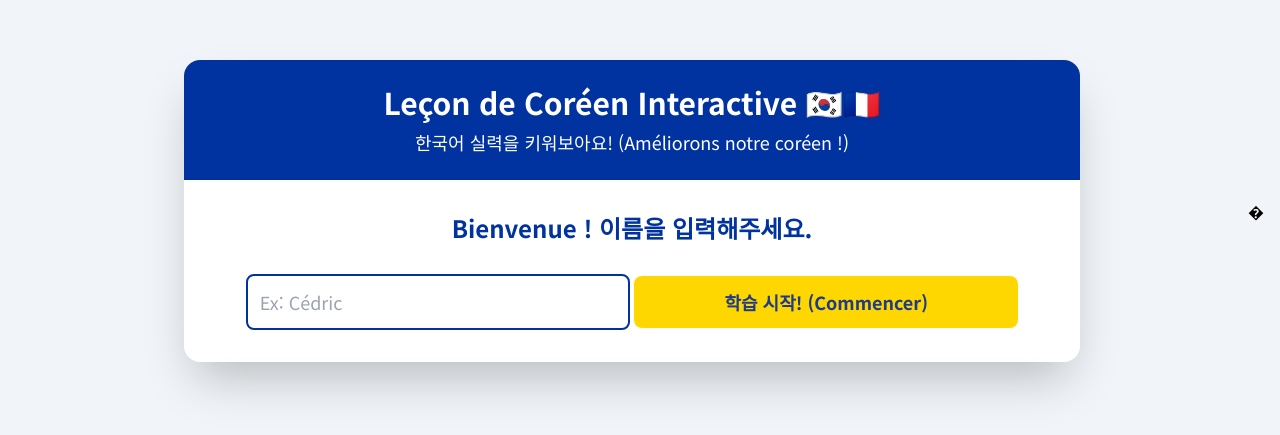
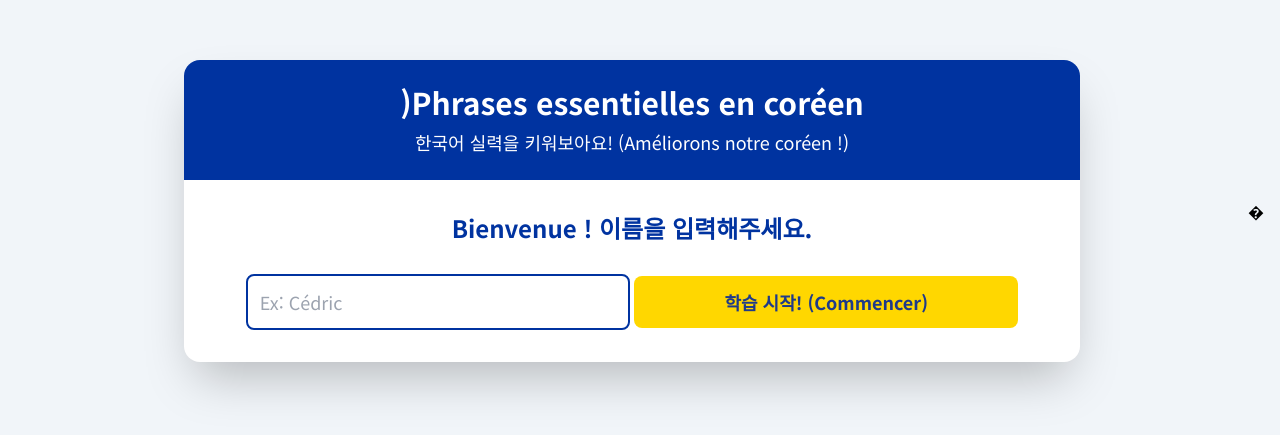
Before and after one commit to karnbap/Exercices_coreen, a website: page assignments/Phrases_essentielles.html in a window 1280 px wide. Shown: the part 189-624 px from the top of the page. Drawn offline with nearby package versions, Linux system fonts and the light colour scheme.

Commit message:
Update Phrases_essentielles.html

```diff
--- a/assignments/Phrases_essentielles.html
+++ b/assignments/Phrases_essentielles.html
@@ -80,7 +80,7 @@
 
     <div id="app-container" class="w-full max-w-4xl mx-auto bg-white rounded-2xl shadow-2xl overflow-hidden">
         <header class="theme-bg-primary text-white p-6 text-center">
-            <h1 class="text-3xl font-bold">Leçon de Coréen Interactive 🇰🇷🇫🇷</h1>
+            <h1 class="text-3xl font-bold">)Phrases essentielles en coréen </h1>
             <p class="mt-2 text-lg">한국어 실력을 키워보아요! (Améliorons notre coréen !)</p>
         </header>
 
```
